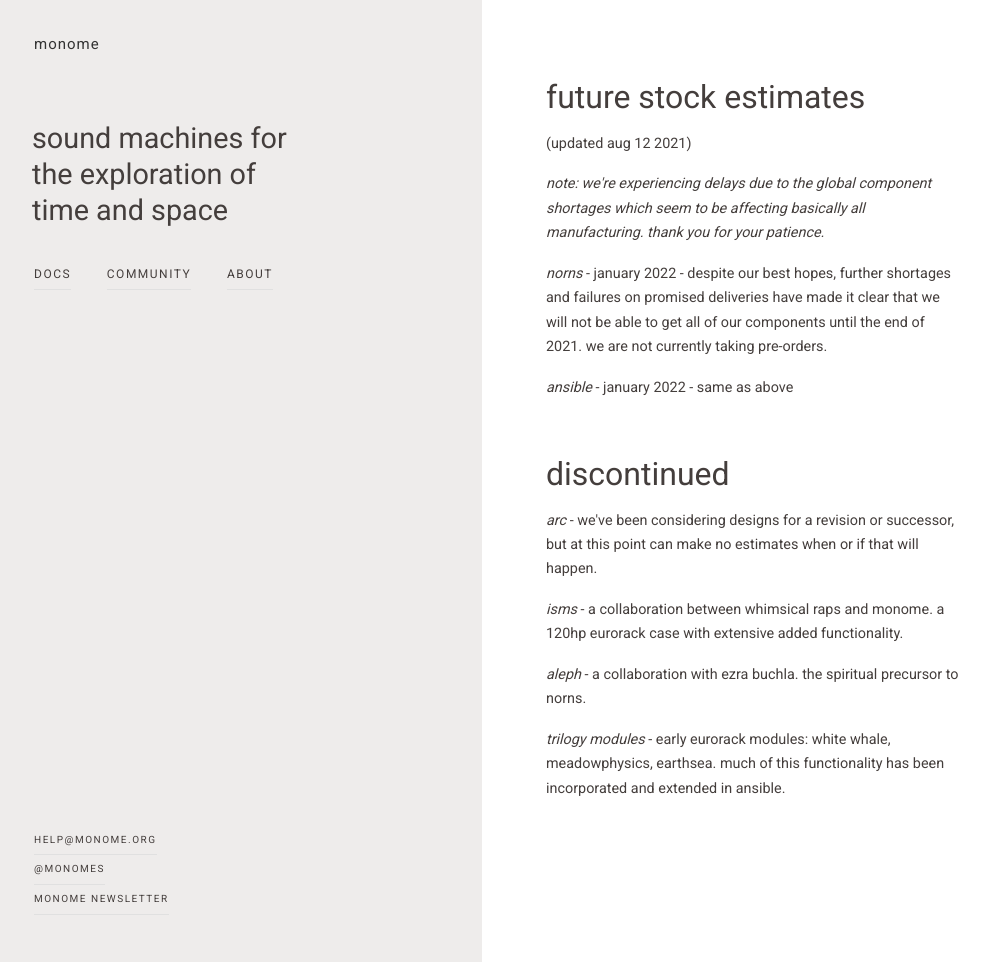
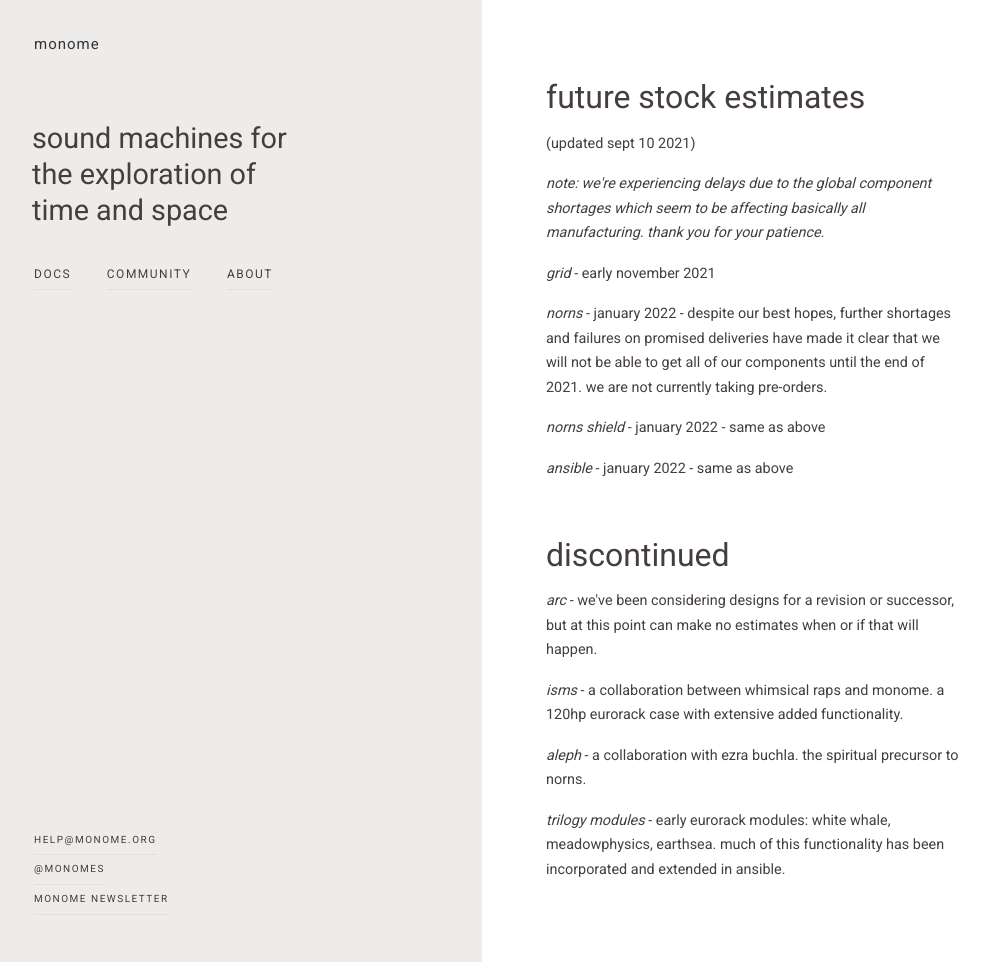
Before and after one commit to monome/monome.github.io, a Jekyll site: the page built from future.html, in a window 1280 px wide and 962 px high. Shown: the whole window, without its empty margins (30-1019 px from the left). Built offline with Jekyll 4.4.1, drawn with Linux system fonts in a browser that asks for light colours.

Commit message:
Update future.html

```diff
--- a/future.html
+++ b/future.html
@@ -4,9 +4,11 @@
 ---
 <div class="col-container">
   <h1>future stock estimates</h1>
-  <p>(updated aug 12 2021)</p>
+  <p>(updated sept 10 2021)</p>
   <p><i>note: we're experiencing delays due to the global component shortages which seem to be affecting basically all manufacturing. thank you for your patience.</i></p>
+  <p><i>grid</i> - early november 2021</p>
   <p><i>norns</i> - january 2022 - despite our best hopes, further shortages and failures on promised deliveries have made it clear that we will not be able to get all of our components until the end of 2021. we are not currently taking pre-orders.</p>
+  <p><i>norns shield</i> - january 2022 - same as above</p>
   <p><i>ansible</i> - january 2022 - same as above</p>
   <br />
   <h1>discontinued</h1>
```
